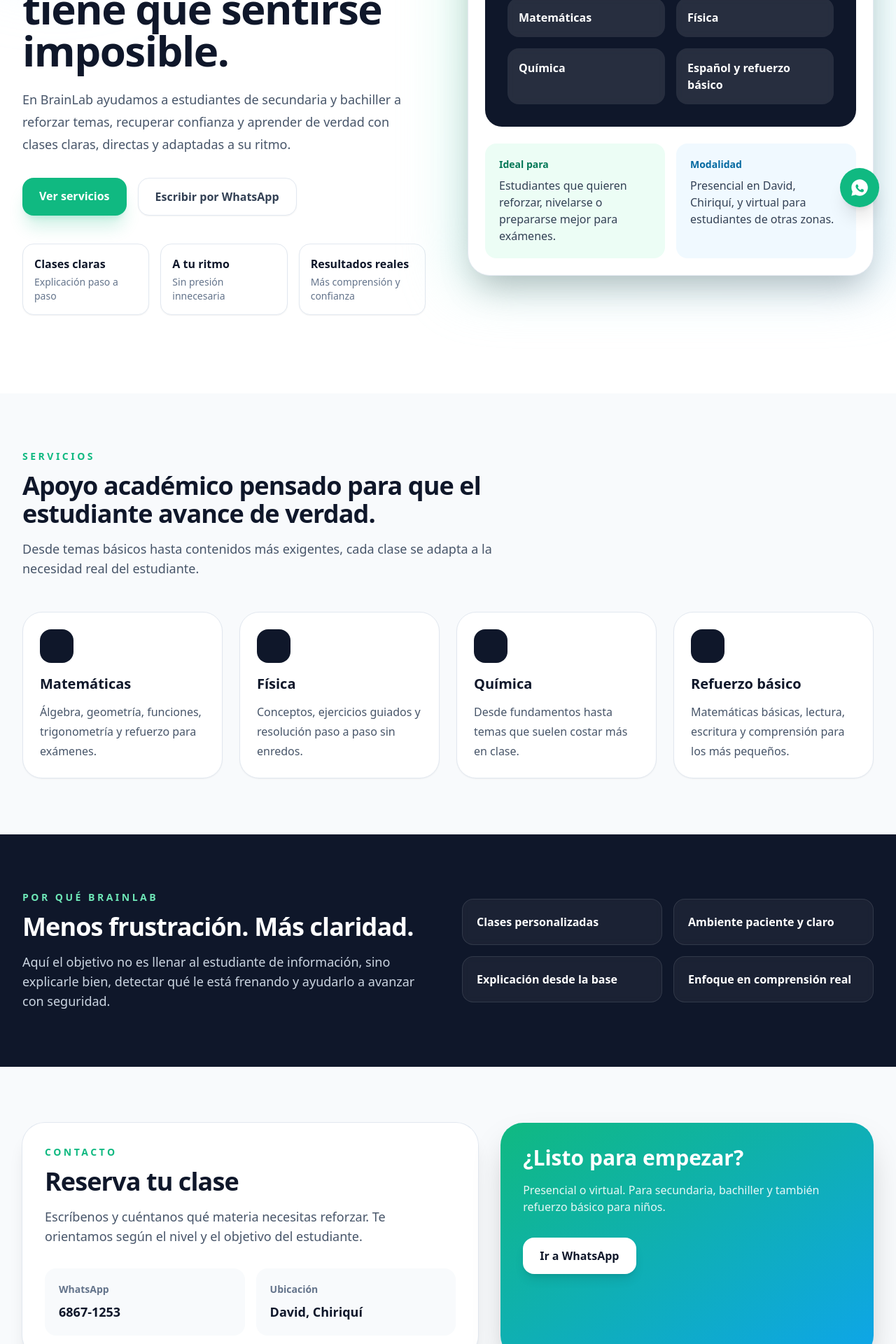
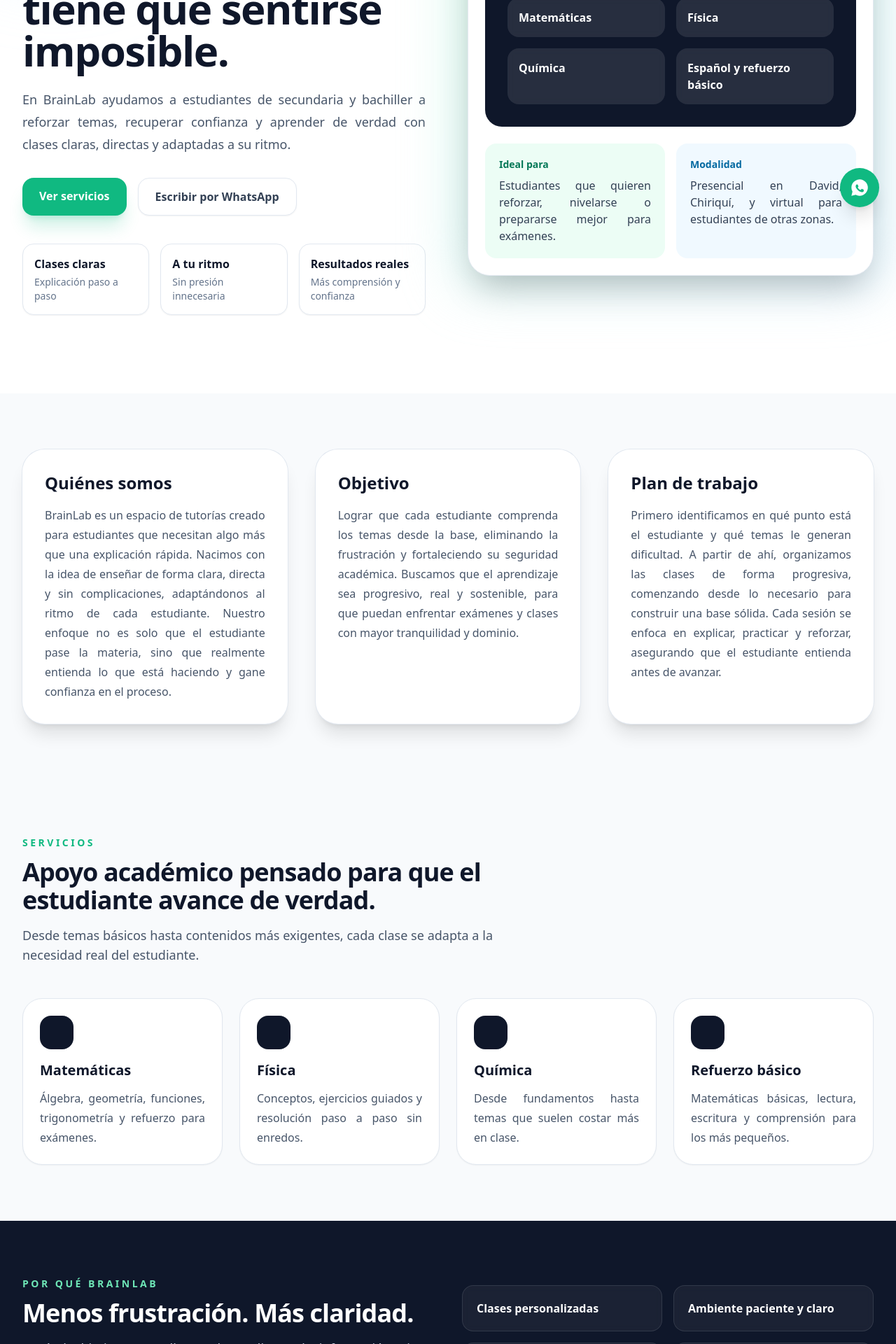
Before and after one commit to maritopro-123/brainlab.pa, a Next.js app: page / in a window 1280 px wide. Shown: the part 480-2400 px from the top of the page at 70% size. Built offline with nearby package versions, Linux system fonts and the light colour scheme.

Commit message:
Update page.jsx

```diff
--- a/app/page.jsx
+++ b/app/page.jsx
@@ -17,6 +17,7 @@
           <path d="M12 2a10 10 0 0 0-8.72 14.9L2 22l5.25-1.25A10 10 0 1 0 12 2Zm5.16 14.34c-.21.6-1.2 1.11-1.66 1.18-.43.06-.97.09-1.56-.1-.36-.12-.83-.27-1.43-.53-2.52-1.09-4.16-3.63-4.29-3.8-.13-.17-1.02-1.36-1.02-2.6 0-1.24.65-1.85.88-2.1.23-.25.5-.31.67-.31h.48c.15 0 .35-.06.54.39.21.5.72 1.73.78 1.86.06.12.1.27.02.44-.08.17-.12.27-.25.41-.12.14-.26.31-.37.42-.12.12-.24.25-.1.49.13.23.59.97 1.27 1.57.87.77 1.6 1.01 1.83 1.12.23.12.37.1.5-.06.17-.21.67-.78.85-1.05.17-.27.35-.23.58-.14.23.08 1.47.69 1.72.81.25.12.42.18.48.27.06.08.06.5-.15 1.1Z" />
         </svg>
       </a>
+
       <section className="relative overflow-hidden bg-white">
         <div className="absolute inset-0">
           <div className="absolute -top-24 -right-24 h-72 w-72 rounded-full bg-emerald-200/50 blur-3xl" />
@@ -31,7 +32,9 @@
               </div>
               <div>
                 <p className="text-xl font-black tracking-tight">BrainLab</p>
-                <p className="text-sm text-slate-500">Tutorías que sí se entienden</p>
+                <p className="text-sm text-slate-500">
+                  Tutorías que sí se entienden
+                </p>
               </div>
             </div>
             <a
@@ -48,10 +51,13 @@
                 Tutorías presenciales en David, Chiriquí y virtuales
               </div>
               <h1 className="max-w-2xl text-5xl font-black leading-tight tracking-tight sm:text-6xl">
-                Entender <span className="text-emerald-500">matemáticas</span>, física y química ya no tiene que sentirse imposible.
+                Entender <span className="text-emerald-500">matemáticas</span>,
+                física y química ya no tiene que sentirse imposible.
               </h1>
-              <p className="mt-6 max-w-xl text-lg leading-8 text-slate-600">
-                En BrainLab ayudamos a estudiantes de secundaria y bachiller a reforzar temas, recuperar confianza y aprender de verdad con clases claras, directas y adaptadas a su ritmo.
+              <p className="mt-6 max-w-xl text-lg leading-8 text-slate-600 text-justify">
+                En BrainLab ayudamos a estudiantes de secundaria y bachiller a
+                reforzar temas, recuperar confianza y aprender de verdad con
+                clases claras, directas y adaptadas a su ritmo.
               </p>
               <div className="mt-8 flex flex-wrap gap-4">
                 <a
@@ -74,7 +80,10 @@
                   ["A tu ritmo", "Sin presión innecesaria"],
                   ["Resultados reales", "Más comprensión y confianza"],
                 ].map(([title, text]) => (
-                  <div key={title} className="rounded-2xl border border-slate-200 bg-white p-4 shadow-sm">
+                  <div
+                    key={title}
+                    className="rounded-2xl border border-slate-200 bg-white p-4 shadow-sm"
+                  >
                     <p className="font-bold">{title}</p>
                     <p className="mt-1 text-sm text-slate-500">{text}</p>
                   </div>
@@ -86,7 +95,9 @@
               <div className="absolute -inset-4 rounded-[2rem] bg-gradient-to-br from-emerald-200 to-sky-200 opacity-50 blur-2xl" />
               <div className="relative rounded-[2rem] border border-slate-200 bg-white p-6 shadow-2xl">
                 <div className="rounded-[1.5rem] bg-slate-900 p-8 text-white">
-                  <p className="text-sm uppercase tracking-[0.3em] text-emerald-300">BrainLab</p>
+                  <p className="text-sm uppercase tracking-[0.3em] text-emerald-300">
+                    BrainLab
+                  </p>
                   <h2 className="mt-3 text-3xl font-black leading-tight">
                     No se trata de memorizar.
                     <br />
@@ -99,7 +110,10 @@
                       "Química",
                       "Español y refuerzo básico",
                     ].map((item) => (
-                      <div key={item} className="rounded-2xl bg-white/10 p-4 backdrop-blur-sm">
+                      <div
+                        key={item}
+                        className="rounded-2xl bg-white/10 p-4 backdrop-blur-sm"
+                      >
                         <p className="font-semibold">{item}</p>
                       </div>
                     ))}
@@ -107,12 +121,22 @@
                 </div>
                 <div className="mt-6 grid gap-4 sm:grid-cols-2">
                   <div className="rounded-2xl bg-emerald-50 p-5">
-                    <p className="text-sm font-semibold text-emerald-700">Ideal para</p>
-                    <p className="mt-2 text-slate-700">Estudiantes que quieren reforzar, nivelarse o prepararse mejor para exámenes.</p>
+                    <p className="text-sm font-semibold text-emerald-700">
+                      Ideal para
+                    </p>
+                    <p className="mt-2 text-slate-700 text-justify">
+                      Estudiantes que quieren reforzar, nivelarse o prepararse
+                      mejor para exámenes.
+                    </p>
                   </div>
                   <div className="rounded-2xl bg-sky-50 p-5">
-                    <p className="text-sm font-semibold text-sky-700">Modalidad</p>
-                    <p className="mt-2 text-slate-700">Presencial en David, Chiriquí, y virtual para estudiantes de otras zonas.</p>
+                    <p className="text-sm font-semibold text-sky-700">
+                      Modalidad
+                    </p>
+                    <p className="mt-2 text-slate-700 text-justify">
+                      Presencial en David, Chiriquí, y virtual para estudiantes
+                      de otras zonas.
+                    </p>
                   </div>
                 </div>
               </div>
@@ -121,12 +145,55 @@
         </div>
       </section>
 
+      <section className="mx-auto max-w-7xl px-6 py-20 lg:px-8">
+        <div className="grid gap-10 lg:grid-cols-3">
+          <div className="rounded-[2rem] bg-white p-8 shadow-xl ring-1 ring-slate-200">
+            <h3 className="text-2xl font-black">Quiénes somos</h3>
+            <p className="mt-4 leading-7 text-slate-600 text-justify">
+              BrainLab es un espacio de tutorías creado para estudiantes que
+              necesitan algo más que una explicación rápida. Nacimos con la idea
+              de enseñar de forma clara, directa y sin complicaciones,
+              adaptándonos al ritmo de cada estudiante. Nuestro enfoque no es
+              solo que el estudiante pase la materia, sino que realmente
+              entienda lo que está haciendo y gane confianza en el proceso.
+            </p>
+          </div>
+
+          <div className="rounded-[2rem] bg-white p-8 shadow-xl ring-1 ring-slate-200">
+            <h3 className="text-2xl font-black">Objetivo</h3>
+            <p className="mt-4 leading-7 text-slate-600 text-justify">
+              Lograr que cada estudiante comprenda los temas desde la base,
+              eliminando la frustración y fortaleciendo su seguridad académica.
+              Buscamos que el aprendizaje sea progresivo, real y sostenible,
+              para que puedan enfrentar exámenes y clases con mayor tranquilidad
+              y dominio.
+            </p>
+          </div>
+
+          <div className="rounded-[2rem] bg-white p-8 shadow-xl ring-1 ring-slate-200">
+            <h3 className="text-2xl font-black">Plan de trabajo</h3>
+            <p className="mt-4 leading-7 text-slate-600 text-justify">
+              Primero identificamos en qué punto está el estudiante y qué temas
+              le generan dificultad. A partir de ahí, organizamos las clases de
+              forma progresiva, comenzando desde lo necesario para construir una
+              base sólida. Cada sesión se enfoca en explicar, practicar y
+              reforzar, asegurando que el estudiante entienda antes de avanzar.
+            </p>
+          </div>
+        </div>
+      </section>
+
       <section id="servicios" className="mx-auto max-w-7xl px-6 py-20 lg:px-8">
         <div className="max-w-2xl">
-          <p className="text-sm font-bold uppercase tracking-[0.25em] text-emerald-500">Servicios</p>
-          <h2 className="mt-3 text-4xl font-black tracking-tight">Apoyo académico pensado para que el estudiante avance de verdad.</h2>
-          <p className="mt-4 text-lg text-slate-600">
-            Desde temas básicos hasta contenidos más exigentes, cada clase se adapta a la necesidad real del estudiante.
+          <p className="text-sm font-bold uppercase tracking-[0.25em] text-emerald-500">
+            Servicios
+          </p>
+          <h2 className="mt-3 text-4xl font-black tracking-tight">
+            Apoyo académico pensado para que el estudiante avance de verdad.
+          </h2>
+          <p className="mt-4 text-lg text-slate-600 text-justify">
+            Desde temas básicos hasta contenidos más exigentes, cada clase se
+            adapta a la necesidad real del estudiante.
           </p>
         </div>
 
@@ -149,10 +216,15 @@
               text: "Matemáticas básicas, lectura, escritura y comprensión para los más pequeños.",
             },
           ].map((card) => (
-            <div key={card.title} className="rounded-[1.75rem] border border-slate-200 bg-white p-6 shadow-sm transition hover:-translate-y-1 hover:shadow-xl">
+            <div
+              key={card.title}
+              className="rounded-[1.75rem] border border-slate-200 bg-white p-6 shadow-sm transition hover:-translate-y-1 hover:shadow-xl"
+            >
               <div className="mb-4 h-12 w-12 rounded-2xl bg-slate-900" />
               <h3 className="text-xl font-bold">{card.title}</h3>
-              <p className="mt-3 leading-7 text-slate-600">{card.text}</p>
+              <p className="mt-3 leading-7 text-slate-600 text-justify">
+                {card.text}
+              </p>
             </div>
           ))}
         </div>
@@ -162,10 +234,16 @@
         <div className="mx-auto max-w-7xl px-6 py-20 lg:px-8">
           <div className="grid gap-10 lg:grid-cols-2 lg:items-center">
             <div>
-              <p className="text-sm font-bold uppercase tracking-[0.25em] text-emerald-300">Por qué BrainLab</p>
-              <h2 className="mt-3 text-4xl font-black tracking-tight">Menos frustración. Más claridad.</h2>
-              <p className="mt-4 max-w-xl text-lg text-slate-300">
-                Aquí el objetivo no es llenar al estudiante de información, sino explicarle bien, detectar qué le está frenando y ayudarlo a avanzar con seguridad.
+              <p className="text-sm font-bold uppercase tracking-[0.25em] text-emerald-300">
+                Por qué BrainLab
+              </p>
+              <h2 className="mt-3 text-4xl font-black tracking-tight">
+                Menos frustración. Más claridad.
+              </h2>
+              <p className="mt-4 max-w-xl text-lg text-slate-300 text-justify">
+                Aquí el objetivo no es llenar al estudiante de información, sino
+                explicarle bien, detectar qué le está frenando y ayudarlo a
+                avanzar con seguridad.
               </p>
             </div>
             <div className="grid gap-4 sm:grid-cols-2">
@@ -175,7 +253,10 @@
                 "Explicación desde la base",
                 "Enfoque en comprensión real",
               ].map((item) => (
-                <div key={item} className="rounded-2xl border border-white/10 bg-white/5 p-5 backdrop-blur-sm">
+                <div
+                  key={item}
+                  className="rounded-2xl border border-white/10 bg-white/5 p-5 backdrop-blur-sm"
+                >
                   <p className="font-semibold">{item}</p>
                 </div>
               ))}
@@ -187,10 +268,15 @@
       <section id="contacto" className="mx-auto max-w-7xl px-6 py-20 lg:px-8">
         <div className="grid gap-8 lg:grid-cols-[1.1fr_0.9fr]">
           <div className="rounded-[2rem] bg-white p-8 shadow-xl ring-1 ring-slate-200">
-            <p className="text-sm font-bold uppercase tracking-[0.25em] text-emerald-500">Contacto</p>
-            <h2 className="mt-3 text-4xl font-black tracking-tight">Reserva tu clase</h2>
-            <p className="mt-4 max-w-xl text-lg text-slate-600">
-              Escríbenos y cuéntanos qué materia necesitas reforzar. Te orientamos según el nivel y el objetivo del estudiante.
+            <p className="text-sm font-bold uppercase tracking-[0.25em] text-emerald-500">
+              Contacto
+            </p>
+            <h2 className="mt-3 text-4xl font-black tracking-tight">
+              Reserva tu clase
+            </h2>
+            <p className="mt-4 max-w-xl text-lg text-slate-600 text-justify">
+              Escríbenos y cuéntanos qué materia necesitas reforzar. Te
+              orientamos según el nivel y el objetivo del estudiante.
             </p>
             <div className="mt-8 grid gap-4 sm:grid-cols-2">
               <div className="rounded-2xl bg-slate-50 p-5">
@@ -198,7 +284,9 @@
                 <p className="mt-2 text-lg font-bold">6867-1253</p>
               </div>
               <div className="rounded-2xl bg-slate-50 p-5">
-                <p className="text-sm font-semibold text-slate-500">Ubicación</p>
+                <p className="text-sm font-semibold text-slate-500">
+                  Ubicación
+                </p>
                 <p className="mt-2 text-lg font-bold">David, Chiriquí</p>
               </div>
             </div>
@@ -206,8 +294,9 @@
 
           <div className="rounded-[2rem] bg-gradient-to-br from-emerald-500 to-sky-500 p-8 text-white shadow-2xl">
             <h3 className="text-3xl font-black">¿Listo para empezar?</h3>
-            <p className="mt-4 text-white/90">
-              Presencial o virtual. Para secundaria, bachiller y también refuerzo básico para niños.
+            <p className="mt-4 text-white/90 text-justify">
+              Presencial o virtual. Para secundaria, bachiller y también
+              refuerzo básico para niños.
             </p>
             <a
               href="https://api.whatsapp.com/send?phone=50768671253&text=Hola%2C%20quiero%20empezar%20con%20las%20tutor%C3%ADas"
@@ -220,38 +309,6 @@
           </div>
         </div>
       </section>
-
-      <section className="mx-auto max-w-7xl px-6 py-20 lg:px-8">
-        <div className="grid gap-10 lg:grid-cols-3">
-          <div className="rounded-[2rem] bg-white p-8 shadow-xl ring-1 ring-slate-200">
-            <h3 className="text-2xl font-black">Quiénes somos</h3>
-            <p className="mt-4 text-slate-600 leading-7">
-              BrainLab es un espacio de tutorías creado para estudiantes que necesitan algo más que una explicación rápida. Nacimos con la idea de enseñar de forma clara, directa y sin complicaciones, adaptándonos al ritmo de cada estudiante.
-
-              Nuestro enfoque no es solo que el estudiante pase la materia, sino que realmente entienda lo que está haciendo y gane confianza en el proceso.
-            </p>
-          </div>
-
-          <div className="rounded-[2rem] bg-white p-8 shadow-xl ring-1 ring-slate-200">
-            <h3 className="text-2xl font-black">Objetivo</h3>
-            <p className="mt-4 text-slate-600 leading-7">
-              Lograr que cada estudiante comprenda los temas desde la base, eliminando la frustración y fortaleciendo su seguridad académica.
-
-              Buscamos que el aprendizaje sea progresivo, real y sostenible, para que puedan enfrentar exámenes y clases con mayor tranquilidad y dominio.
-            </p>
-          </div>
-
-          <div className="rounded-[2rem] bg-white p-8 shadow-xl ring-1 ring-slate-200">
-            <h3 className="text-2xl font-black">Plan de trabajo</h3>
-            <p className="mt-4 text-slate-600 leading-7">
-              Primero identificamos en qué punto está el estudiante y qué temas le generan dificultad. A partir de ahí, organizamos las clases de forma progresiva, comenzando desde lo necesario para construir una base sólida.
-
-              Cada sesión se enfoca en explicar, practicar y reforzar, asegurando que el estudiante entienda antes de avanzar.
-            </p>
-          </div>
-        </div>
-      </section>
-
     </div>
   );
 }
```
Lines whose indentation alone changed are shown as unchanged.
